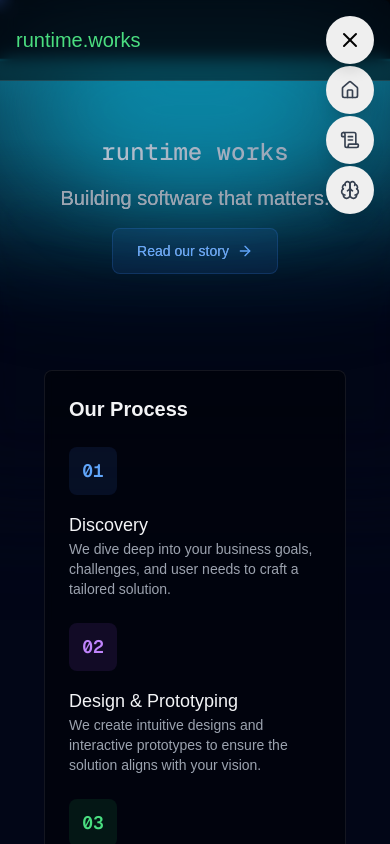
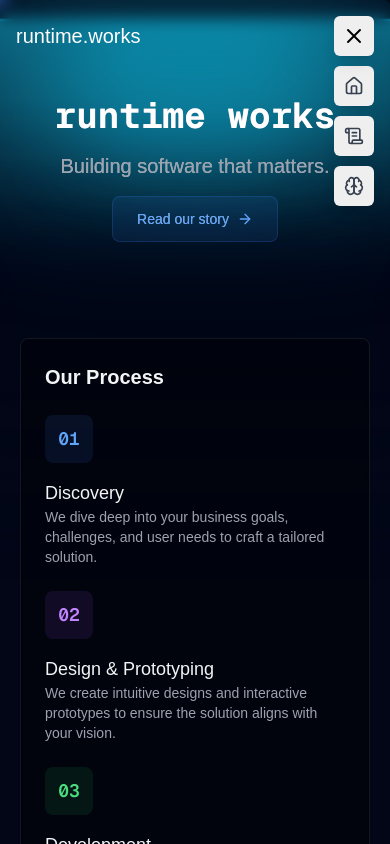
Before and after one commit to SouravInsights/runtime-works, a Next.js app: page / in a window 390 px wide. Both pictures are taken after a click on the button 350 px from the left and 40 px from the top of the page. Shown: the top 844 px of the page. Built offline with nearby package versions, Linux system fonts and the light colour scheme.

Commit message:
feat: minor CSS tweaks for header, matrix-text, and lamp effect

```diff
--- a/app/components/Header.tsx
+++ b/app/components/Header.tsx
@@ -15,12 +15,12 @@ export default function Header() {
   const [isGooeyOpen, setIsGooeyOpen] = useState(false);
 
   return (
-    <header className="fixed top-0 left-0 right-0 z-50 p-4 backdrop-blur bg-black/50 border-b border-white/10">
+    <header className="fixed top-0 left-0 right-0 z-50 p-4 backdrop-blur md:bg-black/50 md:border-b md:border-white/10">
       <div className="container mx-auto flex justify-between items-center">
         {/* Logo */}
         <Link
           href="/"
-          className="text-xl bg-clip-text text-transparent bg-green-400"
+          className="text-xl bg-clip-text text-transparent text-white"
         >
           runtime.works
         </Link>
@@ -29,19 +29,19 @@ export default function Header() {
         <nav className="hidden md:flex gap-6">
           <Link
             href="/"
-            className="text-gray-400 hover:text-white transition-colors"
+            className="text-gray-400 hover:text-blue-300 transition-colors"
           >
             Home
           </Link>
           <Link
             href="/manifesto"
-            className="text-gray-400 hover:text-white transition-colors"
+            className="text-gray-400 hover:text-blue-300 transition-colors"
           >
             Manifesto
           </Link>
           <Link
             href="/thoughts"
-            className="text-blue-400 hover:text-blue-300 transition-colors"
+            className="text-gray-400 hover:text-blue-300 transition-colors"
           >
             Thoughts
           </Link>
@@ -76,7 +76,7 @@ export default function Header() {
                   return (
                     <motion.button
                       key={item.label}
-                      className="absolute w-12 h-12 bg-[#efefef] rounded-full flex items-center justify-center shadow-lg"
+                      className="absolute w-10 h-10 bg-[#efefef] rounded-md flex items-center justify-center shadow-lg"
                       initial={{ y: 0, opacity: 0 }}
                       animate={{
                         y: (index + 1) * 50, // Moves downward
@@ -105,7 +105,7 @@ export default function Header() {
 
             {/* Gooey Menu Button */}
             <motion.button
-              className="relative w-12 h-12 bg-[#efefef] rounded-full flex items-center justify-center shadow-lg"
+              className="relative w-10 h-10 bg-[#efefef] rounded-md flex items-center justify-center shadow-lg"
               onClick={() => setIsGooeyOpen(!isGooeyOpen)}
               whileTap={{ scale: 0.9 }}
             >
--- a/app/components/lamp.tsx
+++ b/app/components/lamp.tsx
@@ -13,7 +13,7 @@ export const LampContainer = ({
   return (
     <div
       className={cn(
-        "relative flex min-h-screen flex-col items-center justify-center overflow-hidden bg-slate-950 w-full pt-[12.5rem] lg:pt-[20rem] rounded-md z-0",
+        "relative flex min-h-screen flex-col items-center justify-center overflow-hidden bg-slate-950 w-full pt-[10rem] lg:pt-[20rem] rounded-md z-0",
         className
       )}
     >
--- a/app/page.tsx
+++ b/app/page.tsx
@@ -170,7 +170,7 @@ const LandingPage = () => {
             style={{ opacity }}
           />
 
-          <div className="pt-[15rem] container mx-auto px-6">
+          <div className="pt-[15rem] container mx-auto ">
             <div className="max-w-5xl mx-auto space-y-24">
               <motion.div
                 initial={{ opacity: 0, y: 20 }}
@@ -179,8 +179,8 @@ const LandingPage = () => {
                 className="space-y-8 text-center"
               >
                 <div className="space-y-4">
-                  <h1 className="font-mono text-2xl md:text-6xl font-medium">
-                    <span className="text-transparent bg-clip-text bg-green-400">
+                  <h1 className="font-mono text-4xl md:text-6xl font-bold">
+                    <span className="text-transparent bg-clip-text  text-white">
                       <MatrixText
                         text="runtime works"
                         initialDelay={200}
```
